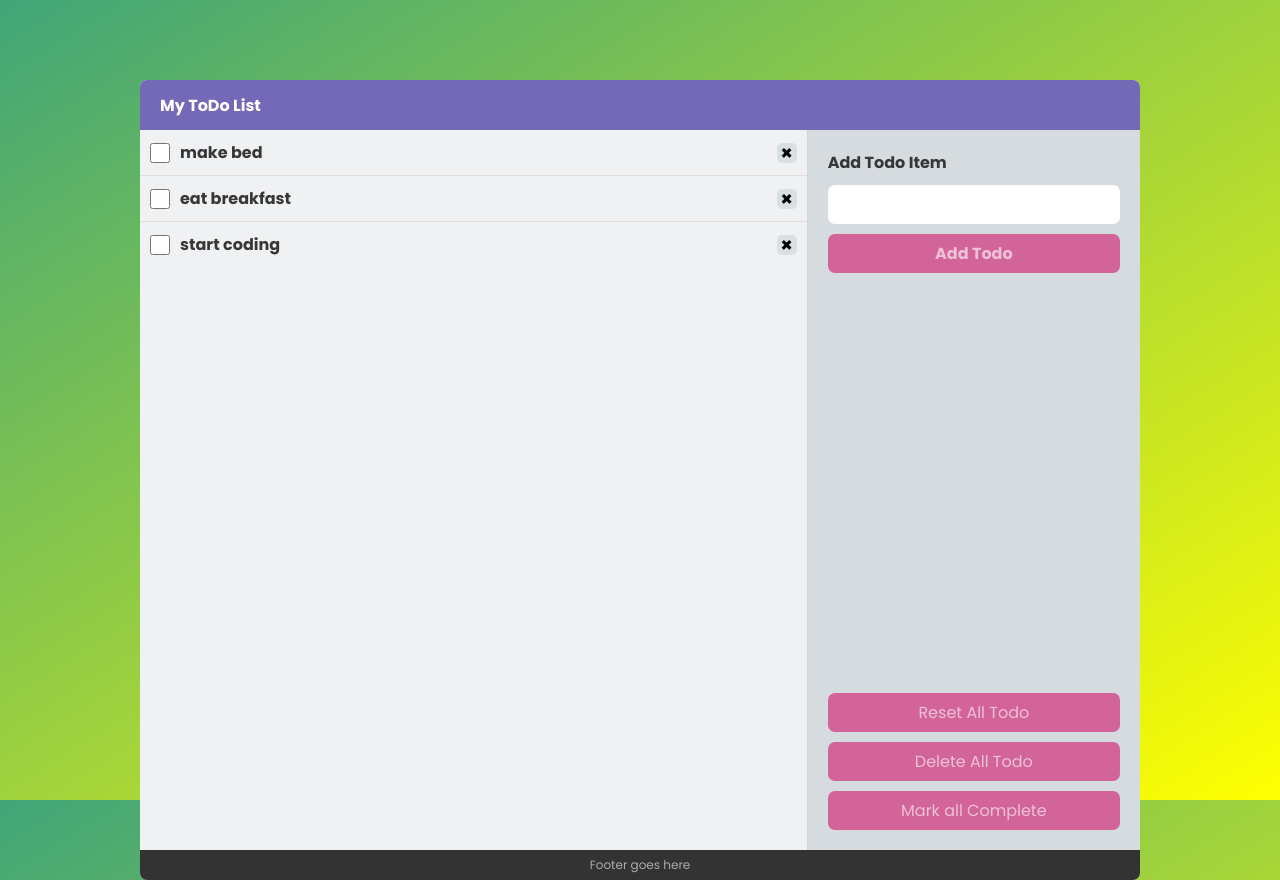
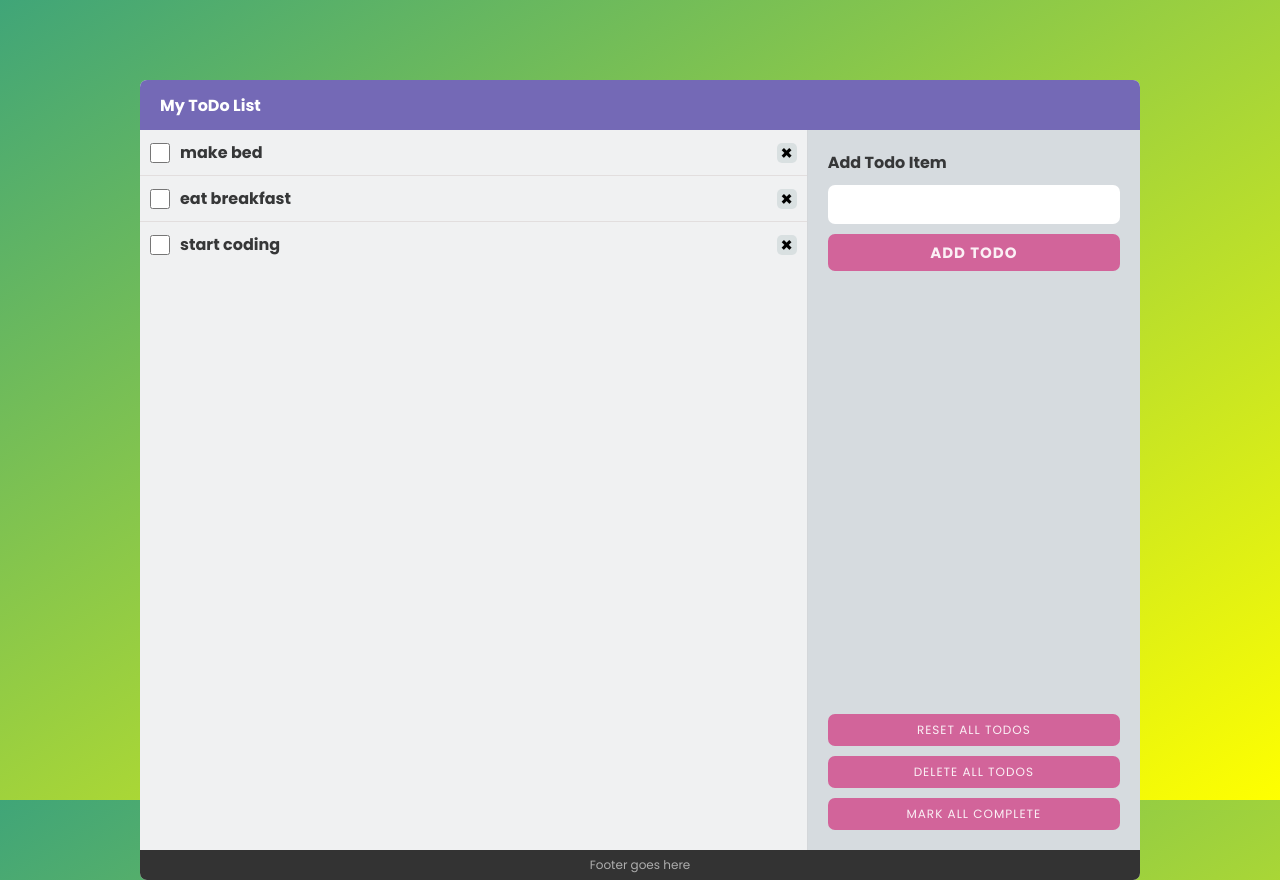
Before and after one commit to tamalchowdhury/7-react-todo-list, a React (Vite) app: page / in a window 1280 px wide. Built offline with nearby package versions, Linux system fonts and the light colour scheme.

Commit message:
button styles

```diff
--- a/src/App.tsx
+++ b/src/App.tsx
@@ -111,10 +111,10 @@ function App() {
 
         <div className='button__group'>
           <button className='btn' onClick={resetAllTodo} type='button'>
-            Reset All Todo
+            Reset All Todos
           </button>
           <button className='btn' onClick={deleteAllTodo} type='button'>
-            Delete All Todo
+            Delete All Todos
           </button>
           <button className='btn' onClick={markAllComplete} type='button'>
             Mark all Complete
--- a/src/index.css
+++ b/src/index.css
@@ -150,14 +150,16 @@ body {
   display: grid;
   gap: 10px;
   margin-top: auto;
-
 }
 
 .btn {
   background: #d2649a;
   border-radius: 7px;
   padding: 7px 10px;
-  color: rgba(255, 255, 255, 0.6);
+  color: rgba(255, 255, 255, 0.9);
+  text-transform: uppercase;
+  letter-spacing: 1px;
+  font-size: 12px;
 }
 
 .todo__button {
@@ -165,7 +167,7 @@ body {
   border-radius: 7px;
   padding: 7px 10px;
   font-weight: bold;
-  color: rgba(255, 255, 255, 0.6);
+  font-size: 15px;
 }
 
 .btn:hover {
```
